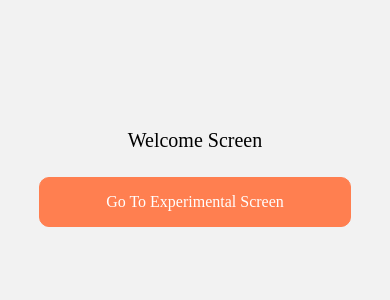
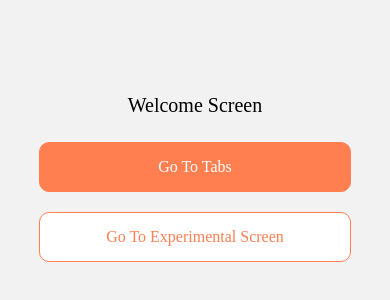
Before and after one commit to dafer154/cursoreactnative, a React Native app: screen /Welcome in a window 390 px wide. Shown: the part 244-544 px from the top of the page. Built offline with nearby package versions, Linux system fonts and the light colour scheme.

Commit message:
Include tabs

```diff
--- a/package.json
+++ b/package.json
@@ -11,6 +11,7 @@
     "check-ts": "tsc --watch --noEmit --skipLibCheck"
   },
   "dependencies": {
+    "@react-navigation/bottom-tabs": "^6.0.3",
     "@react-navigation/native": "^6.0.2",
     "@react-navigation/native-stack": "^6.0.3",
     "react": "17.0.1",
--- /dev/null
+++ b/src/navigation/AuthStack.tsx
@@ -0,0 +1,15 @@
+import React from 'react';
+const { createNativeStackNavigator } = require('@react-navigation/native-stack');
+import { ExperimentalScreen, Welcome } from '../screens';
+
+const Stack = createNativeStackNavigator();
+
+const AuthStack = () => (
+  //for default choose the first screen
+  <Stack.Navigator initialRouteName="Welcome">
+    <Stack.Screen name="Welcome" component={Welcome} options={{ headerShown: false }} />
+    <Stack.Screen name="Experimental" component={ExperimentalScreen} />
+  </Stack.Navigator>
+);
+
+export default AuthStack;
--- a/src/navigation/MainNavigator.tsx
+++ b/src/navigation/MainNavigator.tsx
@@ -1,14 +1,15 @@
 import React from 'react';
 const { createNativeStackNavigator } = require('@react-navigation/native-stack');
-import { ExperimentalScreen, Welcome } from '../screens';
+import AuthStack from './AuthStack';
+import TabNavigator from './TabNavigator';
 
 const Stack = createNativeStackNavigator();
 
 const MainNavigator = () => (
   //for default choose the first screen
-  <Stack.Navigator initialRouteName="Welcome">
-    <Stack.Screen name="Welcome" component={Welcome} options={{ headerShown: false }} />
-    <Stack.Screen name="Experimental" component={ExperimentalScreen} />
+  <Stack.Navigator initialRouteName="AuthStack" screenOptions={{ headerShown: false }}>
+    <Stack.Screen name="AuthStack" component={AuthStack} />
+    <Stack.Screen name="TabNavigator" component={TabNavigator} />
   </Stack.Navigator>
 );
 
--- /dev/null
+++ b/src/navigation/TabNavigator.tsx
@@ -0,0 +1,16 @@
+import React from 'react';
+const { createBottomTabNavigator } = require('@react-navigation/bottom-tabs');
+import { HomeScreen, HistoryScreen } from '../screens';
+
+const Tab = createBottomTabNavigator();
+
+const TabNavigator = () => {
+  return (
+    <Tab.Navigator>
+      <Tab.Screen name="HomeTab" component={HomeScreen} />
+      <Tab.Screen name="HistoryTab" component={HistoryScreen} />
+    </Tab.Navigator>
+  );
+};
+
+export default TabNavigator;
--- /dev/null
+++ b/src/screens/History/History.tsx
@@ -0,0 +1,14 @@
+import React from 'react';
+import { View } from 'react-native';
+import { Typography } from '../../components';
+import styles from './styles';
+
+const HistoryScreen = () => {
+  return (
+    <View style={styles.mainContainer}>
+      <Typography>History Screen</Typography>
+    </View>
+  );
+};
+
+export default HistoryScreen;
--- /dev/null
+++ b/src/screens/History/index.ts
@@ -0,0 +1,2 @@
+import HistoryScreen from './History';
+export default HistoryScreen;
--- /dev/null
+++ b/src/screens/History/styles.ts
@@ -0,0 +1,12 @@
+import { StyleSheet } from 'react-native';
+
+const styles = StyleSheet.create({
+  mainContainer: {
+    alignItems: 'center',
+    justifyContent: 'center',
+    flex: 1,
+    width: '100%',
+  },
+});
+
+export default styles;
--- /dev/null
+++ b/src/screens/Home/Home.tsx
@@ -0,0 +1,14 @@
+import React from 'react';
+import { View } from 'react-native';
+import { Typography } from '../../components';
+import styles from './styles';
+
+const HomeScreen = () => {
+  return (
+    <View style={styles.mainContainer}>
+      <Typography>Home Screen</Typography>
+    </View>
+  );
+};
+
+export default HomeScreen;
--- /dev/null
+++ b/src/screens/Home/index.ts
@@ -0,0 +1,2 @@
+import HomeScreen from './Home';
+export default HomeScreen;
--- /dev/null
+++ b/src/screens/Home/styles.ts
@@ -0,0 +1,12 @@
+import { StyleSheet } from 'react-native';
+
+const styles = StyleSheet.create({
+  mainContainer: {
+    alignItems: 'center',
+    justifyContent: 'center',
+    flex: 1,
+    width: '100%',
+  },
+});
+
+export default styles;
--- a/src/screens/Welcome/Welcome.tsx
+++ b/src/screens/Welcome/Welcome.tsx
@@ -13,9 +13,16 @@ const WelcomeScreen = ({ navigation }) => {
       </Typography>
       <Separator separation={15} />
       <DefaultButton
+        text="Go To Tabs"
+        textSize={16}
+        onPress={() => navigation.navigate('TabNavigator')}
+      />
+      <Separator separation={10} />
+      <DefaultButton
         text="Go To Experimental Screen"
         textSize={16}
         onPress={() => navigation.navigate('Experimental')}
+        variant="secondary"
       />
     </View>
   );
--- a/src/screens/index.ts
+++ b/src/screens/index.ts
@@ -1,2 +1,4 @@
 export { default as ExperimentalScreen } from './ExperimentalScreen';
 export { default as Welcome } from './Welcome';
+export { default as HomeScreen } from './Home';
+export { default as HistoryScreen } from './History';
```
Also changed, not shown: 1 other file (tests, documents, lock files or other folders).
